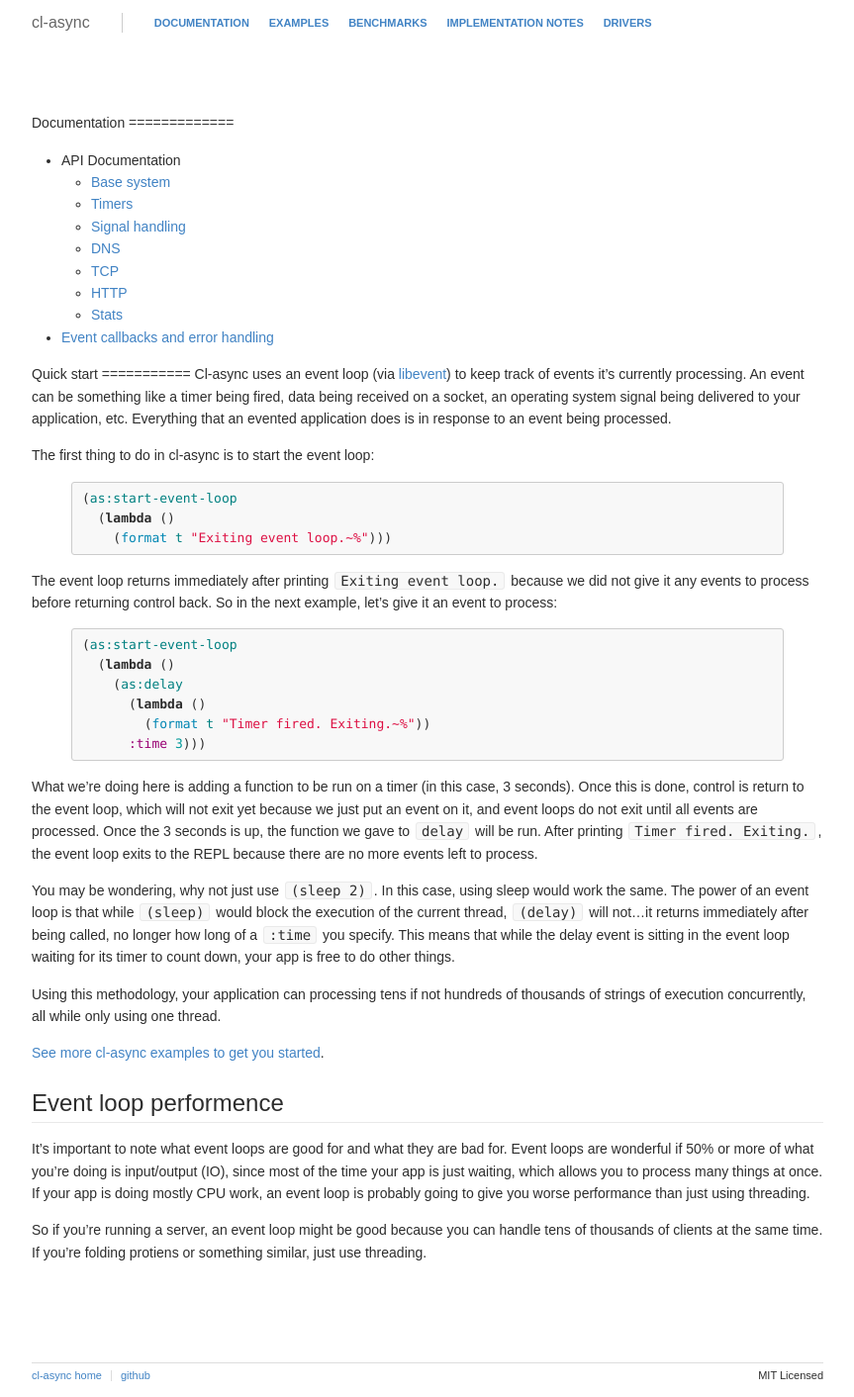
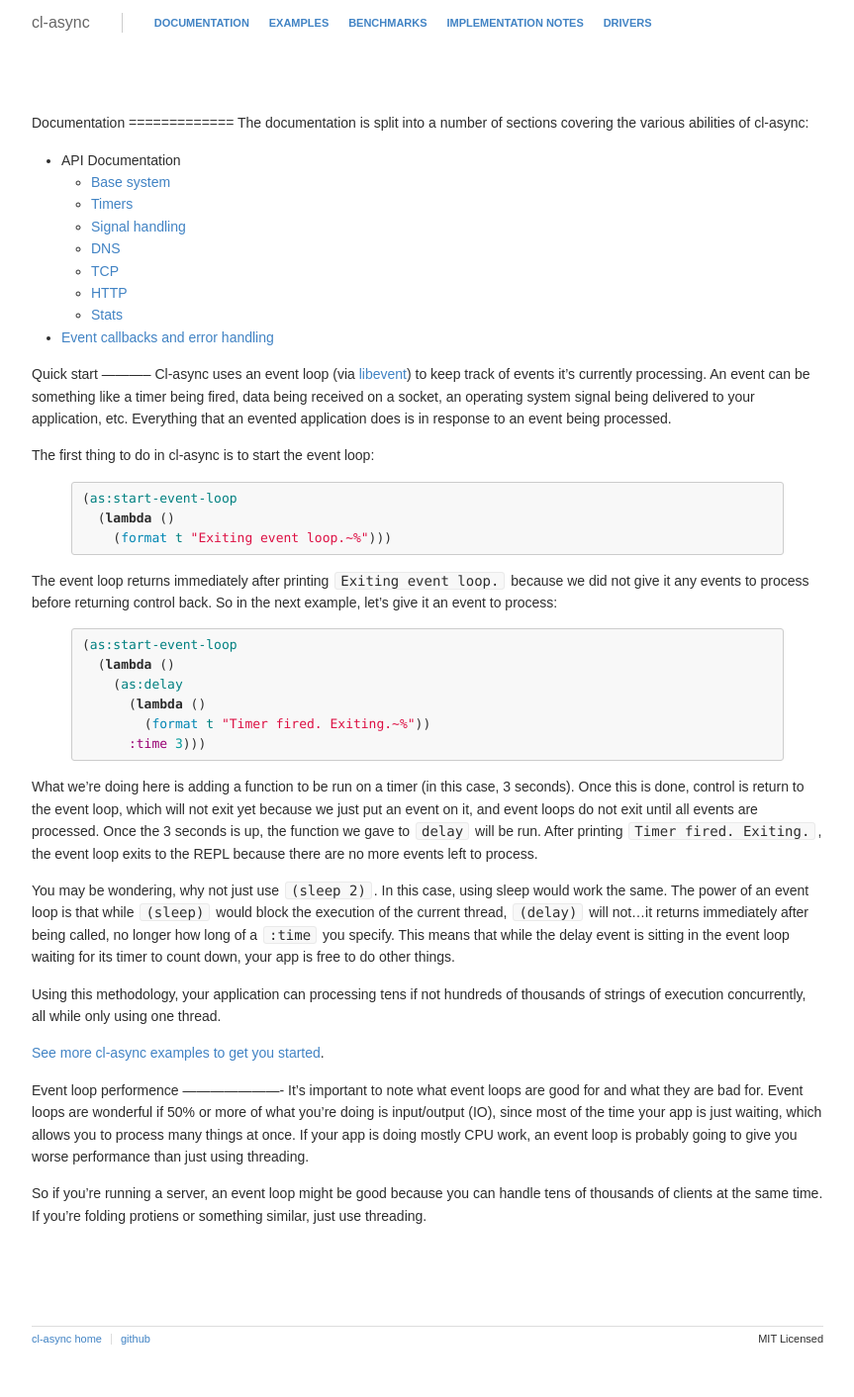
Before and after one commit to orthecreedence/cl-async, a Jekyll site: the page built from documentation.md, in a window 1280 px wide. Shown: the whole page at 99% size, without its empty margins (208-1071 px from the left). Built offline with Jekyll 4.4.1, drawn with Linux system fonts in a browser that asks for light colours; Markdown is read by kramdown in place of the engine named in the settings; after the commit the page ends 1375 px from its top, so only the background shows below that.

Commit message:
more doc tweaks

```diff
--- a/documentation.md
+++ b/documentation.md
@@ -6,6 +6,9 @@ layout: default
 <a id="documentation"></a>
 Documentation
 =============
+The documentation is split into a number of sections covering the various
+abilities of cl-async:
+
 - API Documentation
   - [Base system](/cl-async/base)<br/>
   - [Timers](/cl-async/timers)<br/>
@@ -18,7 +21,7 @@ Documentation
 
 <a id="quick-start"></a>
 Quick start
-===========
+-----------
 Cl-async uses an event loop (via [libevent](http://libevent.org/)) to keep track
 of events it's currently processing. An event can be something like a timer
 being fired, data being received on a socket, an operating system signal being
@@ -65,6 +68,7 @@ thousands of strings of execution concurrently, all while only using one thread.
 
 [See more cl-async examples to get you started](/cl-async/examples).
 
+<a id="performance"></a>
 Event loop performence
 ----------------------
 It's important to note what event loops are good for and what they are bad for.
```
